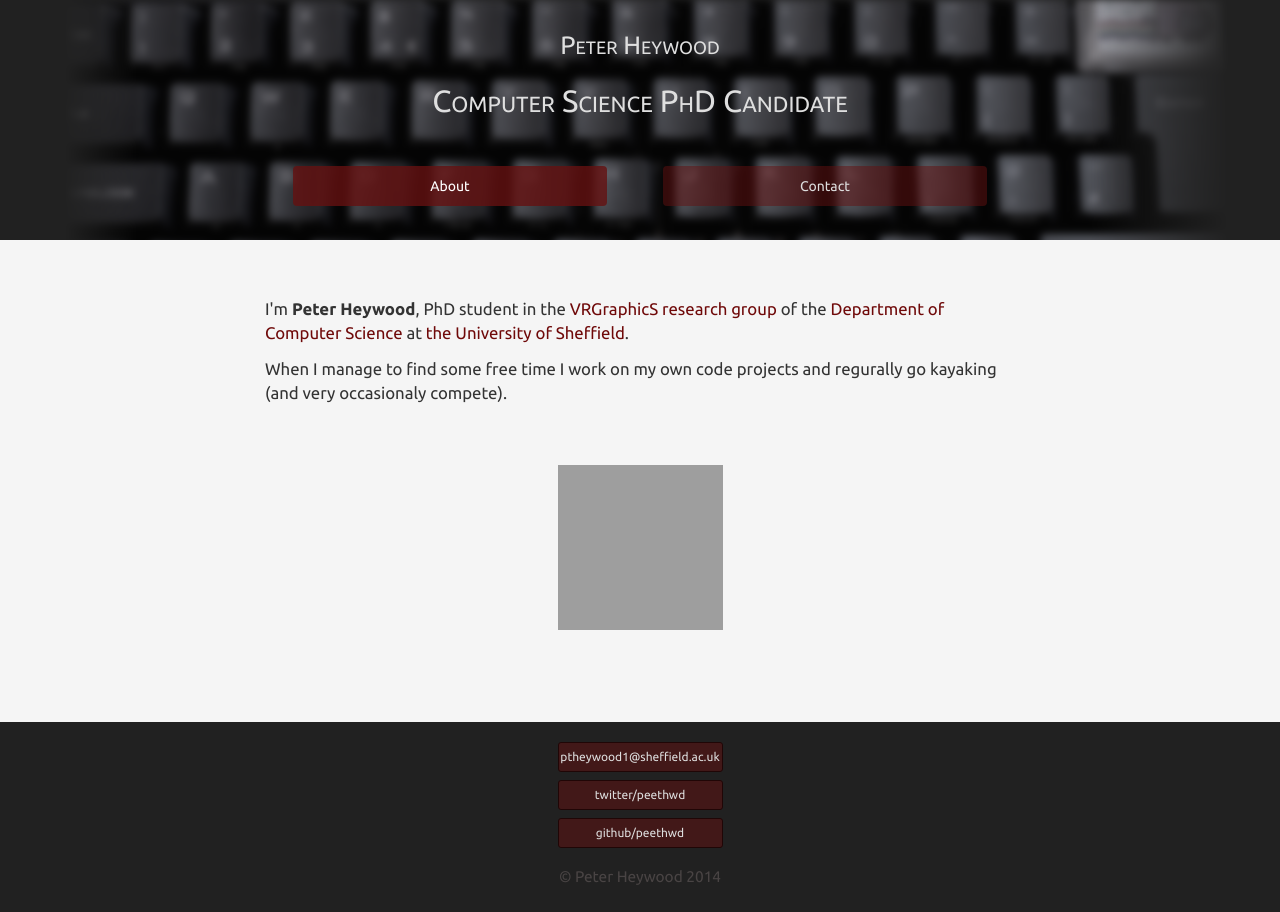
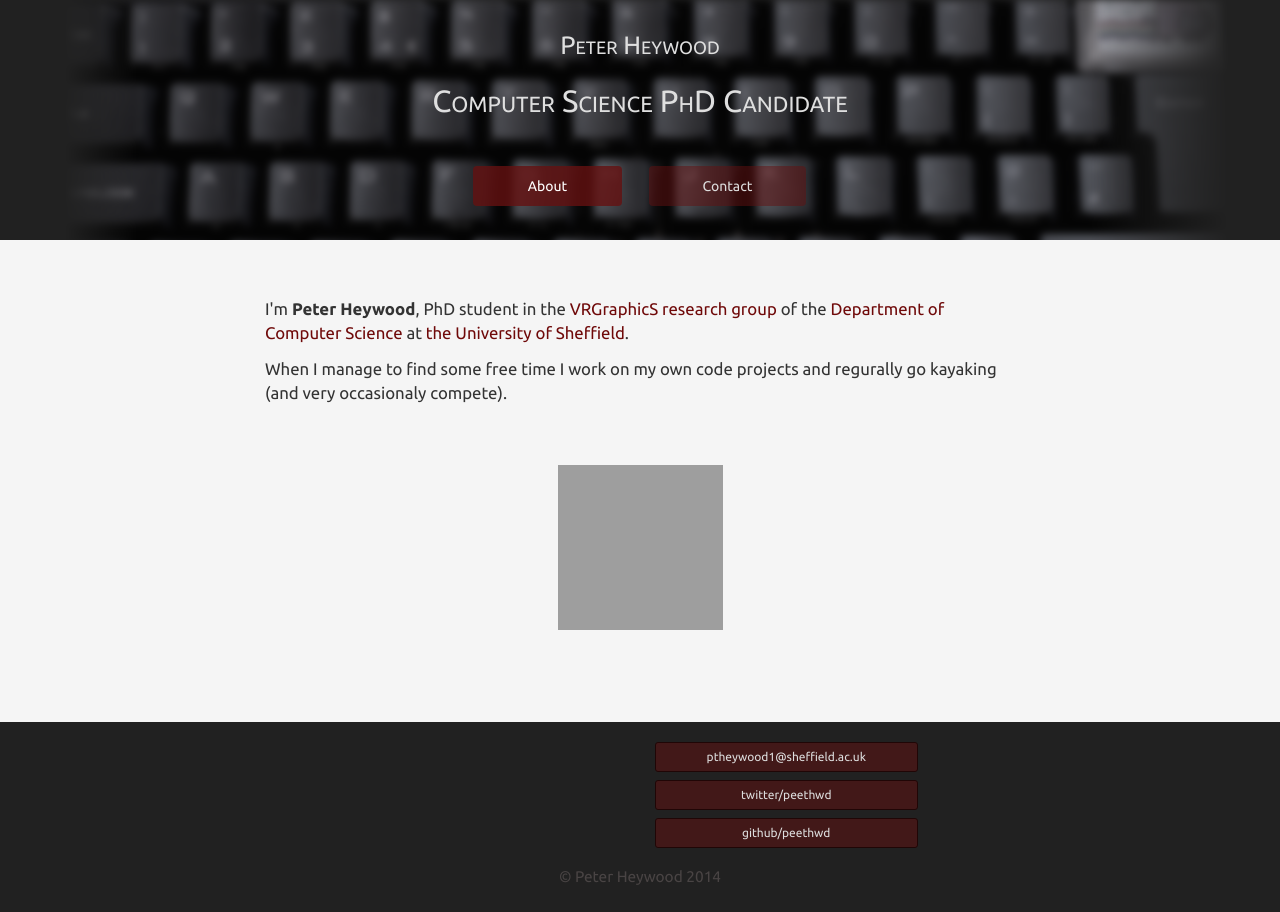
Before and after one commit to ptheywood/ptheywood.github.io, a Jekyll site: the page built from index.html, in a window 1280 px wide. Built offline with Jekyll 4.4.1, drawn with Linux system fonts in a browser that asks for light colours; nearby versions of some CDN libraries; grey boxes are pictures that could not be loaded.

Commit message:
adjust button sizes via col-*

```diff
--- a/_includes/footer.html
+++ b/_includes/footer.html
@@ -3,7 +3,7 @@
     <div class="footer">
         <div class="container">
             <div class="row">
-                <div class="col-xs-6 col-xs-offset-3 col-sm-4 col-sm-offset-4 col-md-2 col-md-offset-5 text-center">
+                <div class="col-xs-10 col-sm-6 col-sm-offset-3 col-md-3 col-md-offset-6 text-center">
                     <ul class="list-unstyled footer-list">
                         {% for link in site.data.contact %}
                          <li>
--- a/_includes/header.html
+++ b/_includes/header.html
@@ -11,7 +11,7 @@
                     </div>
                 </div>
                 <div class="row">
-                    <div class="col-xs-8 col-xs-offset-2">
+                    <div class="col-xs-8 col-xs-offset-2 col-sm-4 col-sm-offset-4">
                         {% include navigation.html %}
                     </div>
                 </div>
```
